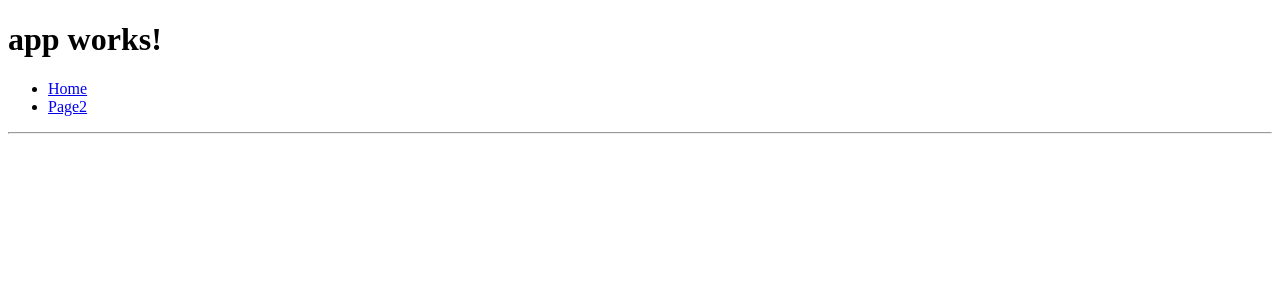
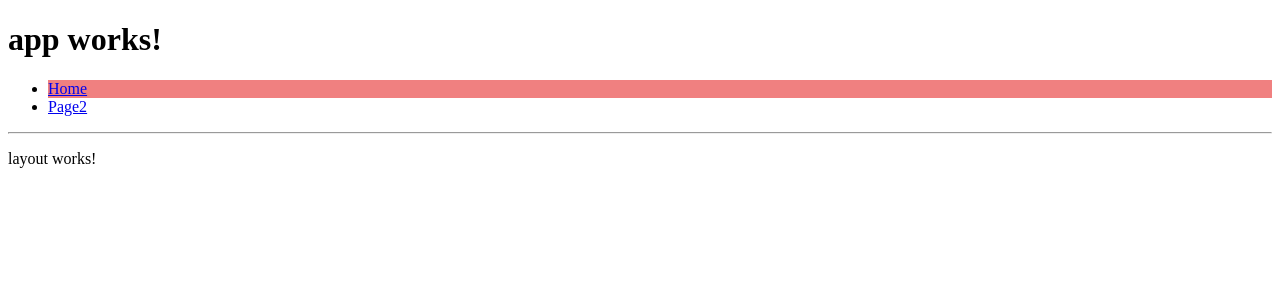
Before and after one commit to cherka88/Andular2Project, an Angular app in the folder ng2-advanced/: page /layout in a window 1280 px wide. Before the commit this address led to /. Shown: the top 300 px of the page. Built offline with nearby package versions, Linux system fonts and the light colour scheme.

Commit message:
5 練習轉向路由與萬用路由

```diff
--- a/ng2-advanced/src/app/app.component.html
+++ b/ng2-advanced/src/app/app.component.html
@@ -2,7 +2,7 @@
   {{title}}
 </h1>
 <ul>
-  <li routerLinkActive="active" [routerLinkActiveOptions]="{exact:true}"><a [routerLink]="['/']">Home</a></li>
+  <li routerLinkActive="active" [routerLinkActiveOptions]="{exact:true}"><a [routerLink]="['/layout']">Home</a></li>
   <li routerLinkActive="active"><a [routerLink]="['/Page2']">Page2</a></li>
 </ul>
 <hr>
```
Also changed, not shown: ng2-advanced/src/app/app-routing.module.ts (+10 -0 lines).
